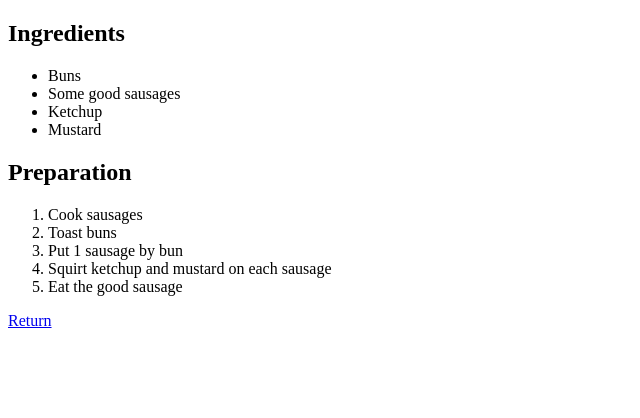
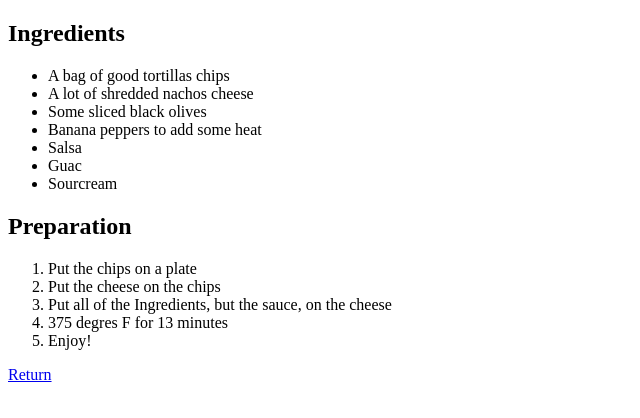
Before and after one commit to Gab36/recipes-website, a plain HTML site: page pages/nachos.html in a window 1280 px wide. Shown: the part 60-478 px from the top of the page, without its empty margins (0-640 px from the left). Drawn offline with Linux system fonts and the light colour scheme.

Commit message:
add nachos.html

```diff
--- a/pages/nachos.html
+++ b/pages/nachos.html
@@ -11,21 +11,24 @@
     <h2>Ingredients</h2>
     <p>
         <ul>
-            <li>Buns</li>
-            <li>Some good sausages</li>
-            <li>Ketchup</li>
-            <li>Mustard</li>
+            <li>A bag of good tortillas chips</li>
+            <li>A lot of shredded nachos cheese</li>
+            <li>Some sliced black olives</li>
+            <li>Banana peppers to add some heat</li>
+            <li>Salsa</li>
+            <li>Guac</li>
+            <li>Sourcream</li>
         </ul>
     </p>
 
     <h2>Preparation</h2>
     <p>
         <ol>
-            <li>Cook sausages</li>
-            <li>Toast buns</li>
-            <li>Put 1 sausage by bun</li>
-            <li>Squirt ketchup and mustard on each sausage</li>
-            <li>Eat the good sausage</li>
+            <li>Put the chips on a plate</li>
+            <li>Put the cheese on the chips</li>
+            <li>Put all of the Ingredients, but the sauce, on the cheese</li>
+            <li>375 degres F for 13 minutes</li>
+            <li>Enjoy!</li>
         </ol>
     </p>
 
```
